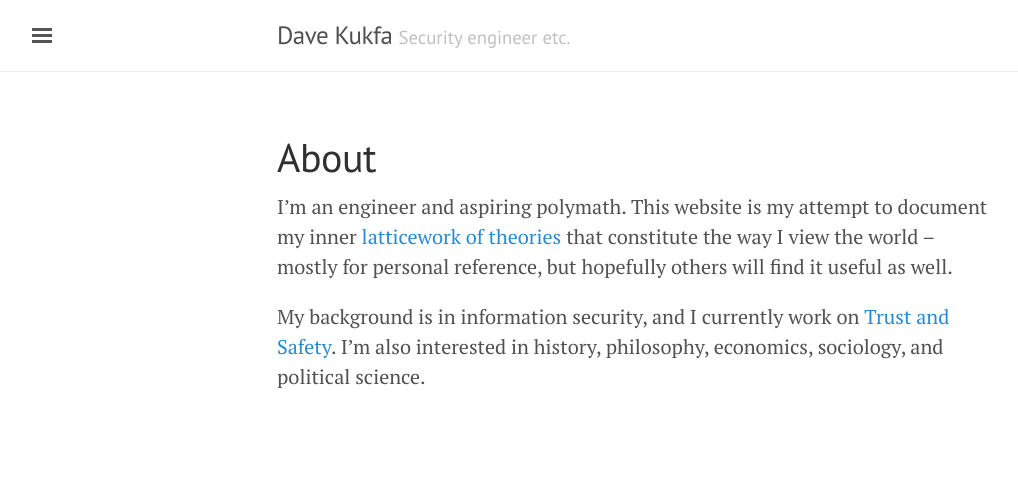
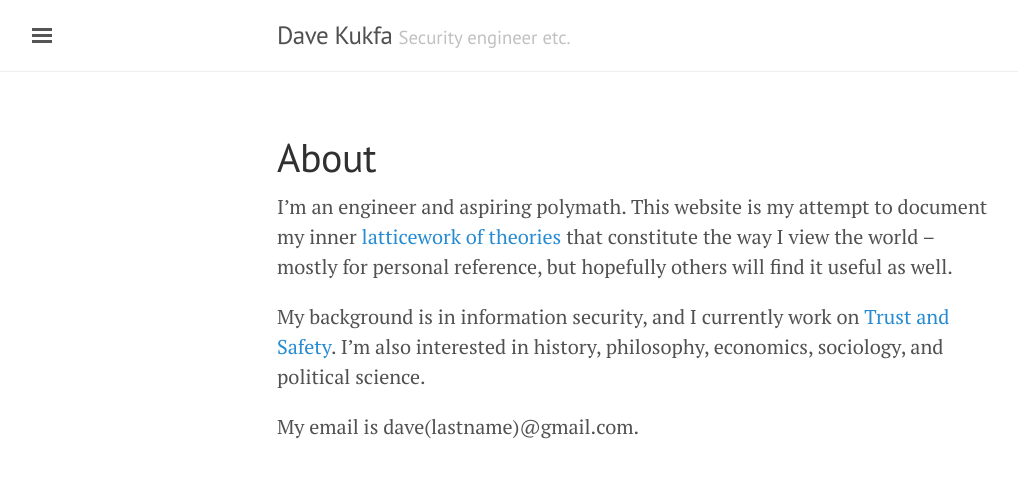
Before and after one commit to kukfa/kukfa.github.io, a Jekyll site: the page built from about.md, in a window 1280 px wide. Shown: the top 478 px of the page, without its empty margins (3-1021 px from the left). Built offline with Jekyll 4.4.1, drawn with Linux system fonts in a browser that asks for light colours; nearby versions of some CDN libraries.

Commit message:
contact info

```diff
--- a/_includes/sidebar.html
+++ b/_includes/sidebar.html
@@ -29,11 +29,6 @@
   </nav>
 
   <div class="sidebar-item">
-	<p style="word-spacing:10px;">
-		<a href="mailto:davekukfa@gmail"><i class="fa fa-envelope-o fa-2x"></i></a> <a href="https://twitter.com/kukfa_"><i class="fa fa-twitter fa-2x"></i></a> <a href="https://github.com/kukfa"><i class="fa fa-github fa-2x"></i></a> <a href="https://www.linkedin.com/in/kukfa/"><i class="fa fa-linkedin fa-2x"></i></a>
-	</p>
-    <p>
-      Last updated: {{ site.time | date: '%B %Y' }}
-    </p>
+    <p>Last updated: {{ site.time | date: '%B %Y' }}</p>
   </div>
 </div>
--- a/about.md
+++ b/about.md
@@ -6,3 +6,5 @@
 I'm an engineer and aspiring polymath. This website is my attempt to document my inner [latticework of theories](https://fs.blog/munger-worldly-wisdom/) that constitute the way I view the world -- mostly for personal reference, but hopefully others will find it useful as well.
 
 My background is in information security, and I currently work on [Trust and Safety](https://cyber.fsi.stanford.edu/io/content/sio-trust-and-safety-project). I'm also interested in history, philosophy, economics, sociology, and political science.
+
+My email is dave(lastname)@gmail.com.
```
